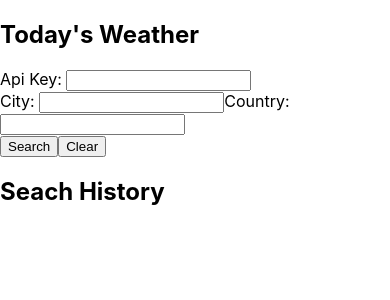
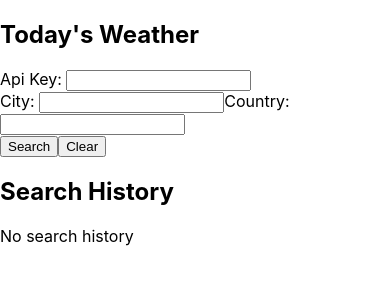
Before and after one commit to ignatiusyap/weatherapp, a React (Create React App) app in the folder weather-app/: page / in a window 390 px wide. Shown: the top 300 px of the page. Built offline with nearby package versions, Linux system fonts and the light colour scheme.

Commit message:
Search results condition rendering patch. CSS left
- Unable to show no history records when history array is empty
- Unable to show history when wrong field is searched with a valid API key
- Responsive Design missing and CSS

```diff
--- a/weather-app/src/components/SearchHistory.js
+++ b/weather-app/src/components/SearchHistory.js
@@ -10,6 +10,9 @@ const SearchHistory = (props) => {
 
   return (
     <div>
+      {console.log(historyOfSearch)}
+      {props.todayWeatherDisplay}
+      <h2>Search History</h2>
       <ol>
         {props.searchFailedSwitch === false && (
           <SearchHistoryEntry
--- a/weather-app/src/pages/DisplayWeatherAndHistory.js
+++ b/weather-app/src/pages/DisplayWeatherAndHistory.js
@@ -9,6 +9,7 @@ import SearchCityCountryFail from "../components/SearchCityCountryFail";
 const DisplayWeatherAndHistory = () => {
   const [apiKeyValidation, setApiKeyValidation] = useState(true);
   const [searchFailedSwitch, setSearchFailedSwtich] = useState("");
+  const [activeSearchHistory, setActiveSearchHistory] = useState(false);
   const [todayWeatherDetail, setTodayWeatherDetail] = useState({});
   const [apiKey, setApiKey] = useState("");
 
@@ -21,6 +22,7 @@ const DisplayWeatherAndHistory = () => {
       .then((res) => {
         setTodayWeatherDetail(res.data);
         setSearchFailedSwtich(false);
+        setActiveSearchHistory(true);
       })
       .catch((error) => {
         if (error.response.status === 401) {
@@ -45,15 +47,27 @@ const DisplayWeatherAndHistory = () => {
           apiKey={apiKey}
           setApiKey={setApiKey}
         />
-        {searchFailedSwitch === false && (
+        {/* {searchFailedSwitch === false && (
           <TodayWeather todayWeatherDetail={todayWeatherDetail} />
         )}
-        {searchFailedSwitch === true && <SearchCityCountryFail />}
-        <h2>Seach History</h2>
-        {searchFailedSwitch === false && (
+        {searchFailedSwitch === true && <SearchCityCountryFail />}*/}
+        {searchFailedSwitch === "" && (
+          <>
+            <h2>Search History</h2>
+            <p>No search history</p>
+          </>
+        )}
+        {activeSearchHistory === true && (
           <SearchHistory
             latestWeatherDetail={todayWeatherDetail}
             searchFailedSwitch={searchFailedSwitch}
+            todayWeatherDisplay={
+              searchFailedSwitch ? (
+                <SearchCityCountryFail />
+              ) : (
+                <TodayWeather todayWeatherDetail={todayWeatherDetail} />
+              )
+            }
           />
         )}
       </Statecontext.Provider>
```
